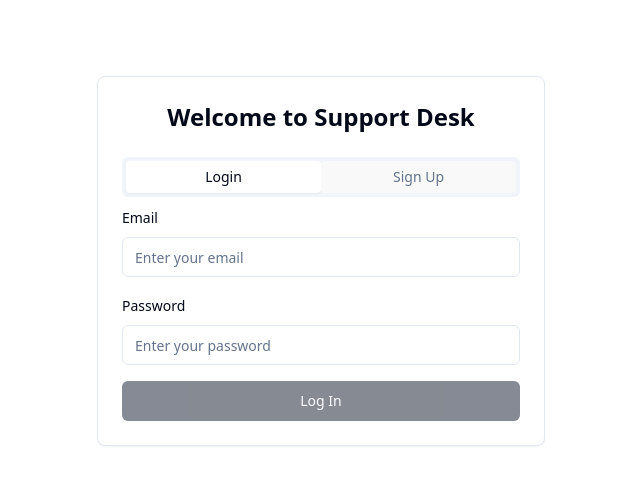
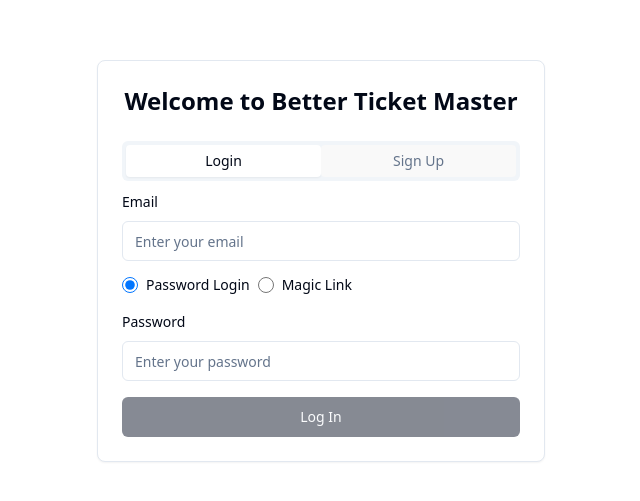
Before and after one commit to Elpidio-Julian/open-desk-mvp, a React (Vite) app: page /login in a window 1280 px wide. Shown: the part 139-640 px from the top of the page, without its empty margins (319-959 px from the left). Built offline with nearby package versions, Linux system fonts and the light colour scheme; no server answers.

Commit message:
readded magic link, ui overhaul for customers complete

```diff
--- a/src/pages/Login.jsx
+++ b/src/pages/Login.jsx
@@ -17,6 +17,7 @@ const Login = () => {
   const { setUserRole } = useRole();
   const [loading, setLoading] = useState(false);
   const [alert, setAlert] = useState(null);
+  const [loginMethod, setLoginMethod] = useState('password'); // 'password' or 'magic-link'
   const [formData, setFormData] = useState({
     email: '',
     fullName: '',
@@ -81,14 +82,32 @@ const Login = () => {
       setLoading(true);
       setAlert(null);
 
-      const { data, error: signInError } = await supabase.auth.signInWithPassword({
+      let signInResult;
+
+      if (loginMethod === 'password') {
+        signInResult = await supabase.auth.signInWithPassword({
           email: formData.email,
           password: formData.password
         });
+      } else {
+        signInResult = await supabase.auth.signInWithOtp({
+          email: formData.email
+        });
 
-      if (signInError) throw signInError;
+        if (!signInResult.error) {
+          setAlert({
+            variant: 'default',
+            message: 'Check your email for the magic link!, only the most recent link will work'
+          });
+          setLoading(false);
+          return;
+        }
+      }
 
-      // Fetch user role after successful sign in
+      if (signInResult.error) throw signInResult.error;
+
+      // Only fetch role and navigate if using password login
+      if (loginMethod === 'password') {
         const { data: userData, error: roleError } = await supabase
           .from('users')
           .select('role')
@@ -98,6 +117,7 @@ const Login = () => {
         if (roleError) throw roleError;
         setUserRole(userData.role);
         navigate('/dashboard');
+      }
 
     } catch (error) {
       setAlert({
@@ -112,7 +132,7 @@ const Login = () => {
   return (
     <div className="min-h-screen bg-background flex items-center justify-center p-4">
       <Card className="w-full max-w-md p-6 space-y-6">
-        <h1 className="text-2xl font-bold text-center">Welcome to Support Desk</h1>
+        <h1 className="text-2xl font-bold text-center">Welcome to Better Ticket Master</h1>
 
         {alert && (
           <Alert variant={alert.variant}>
@@ -137,6 +157,27 @@ const Login = () => {
               />
             </div>
 
+            <div className="flex items-center space-x-2 mb-4">
+              <input
+                type="radio"
+                id="password-login"
+                checked={loginMethod === 'password'}
+                onChange={() => setLoginMethod('password')}
+                className="h-4 w-4"
+              />
+              <Label htmlFor="password-login">Password Login</Label>
+
+              <input
+                type="radio"
+                id="magic-link"
+                checked={loginMethod === 'magic-link'}
+                onChange={() => setLoginMethod('magic-link')}
+                className="h-4 w-4 ml-4"
+              />
+              <Label htmlFor="magic-link">Magic Link</Label>
+            </div>
+
+            {loginMethod === 'password' && (
               <div className="space-y-2">
                 <Label>Password</Label>
                 <Input
@@ -146,19 +187,20 @@ const Login = () => {
                   onChange={(e) => setFormData(prev => ({ ...prev, password: e.target.value }))}
                 />
               </div>
+            )}
 
             <Button
               onClick={handleLogin}
-              disabled={loading || !formData.email || !formData.password}
+              disabled={loading || !formData.email || (loginMethod === 'password' && !formData.password)}
               className="w-full"
             >
               {loading ? (
                 <>
                   <Loader2 className="mr-2 h-4 w-4 animate-spin" />
-                  Logging in...
+                  {loginMethod === 'password' ? 'Logging in...' : 'Sending Link...'}
                 </>
               ) : (
-                'Log In'
+                loginMethod === 'password' ? 'Log In' : 'Send Magic Link'
               )}
             </Button>
           </TabsContent>
```
Lines whose indentation alone changed are shown as unchanged.
